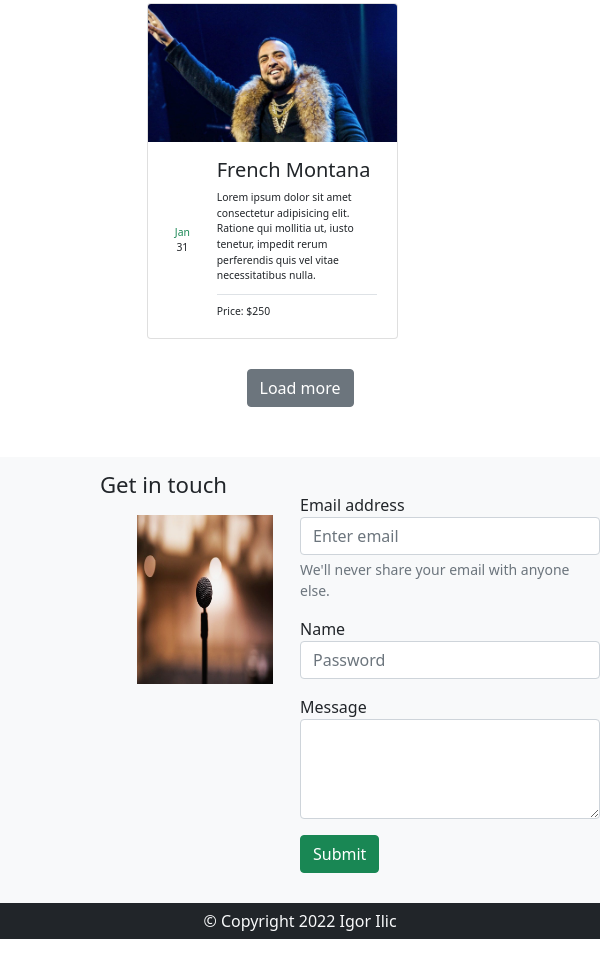
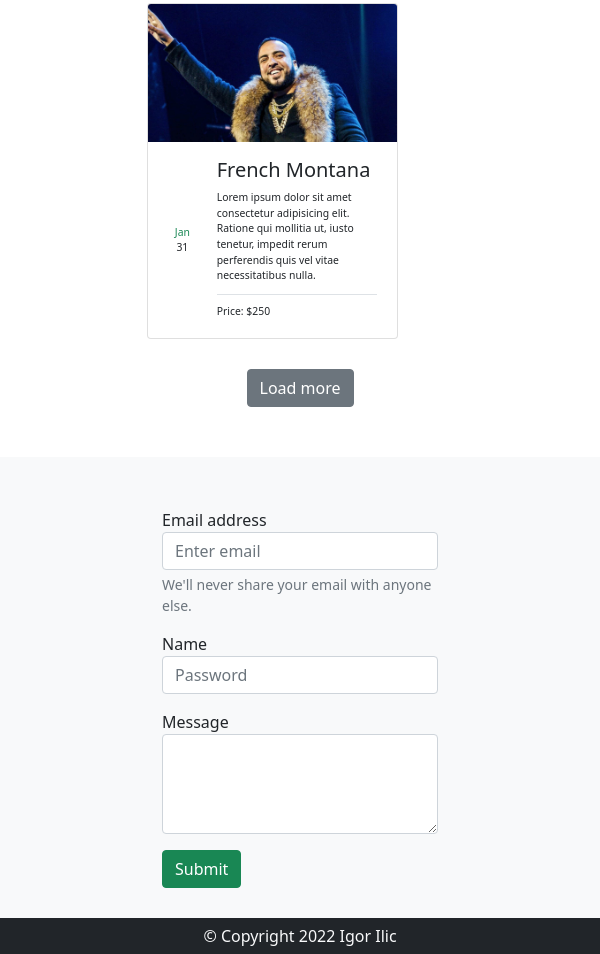
Before and after one commit to igoorilic/FE15-CR3-IgorIlic, a plain HTML site: page index.html in a window 600 px wide. Shown: the part 3886-4840 px from the top of the page. Drawn offline with nearby package versions, Linux system fonts and the light colour scheme.

Commit message:
final changes

```diff
--- a/css/style.scss
+++ b/css/style.scss
@@ -133,7 +133,7 @@
         display: flex;
         justify-content: flex-start;
         flex-basis: 50%;
-        padding-top: 3.5%;
+        padding-top: 2%;
     }
 
     .texting h4 {
@@ -185,3 +185,13 @@
             width: 50% !important;
         }
     }
+
+    @media (min-width: 480px) and (max-width: 760px) {
+        .leftside3 {
+            display: none !important;
+        }
+        .contact {
+            display: flex;
+            justify-content: center;
+        }
+    }
--- a/index.html
+++ b/index.html
@@ -230,14 +230,14 @@
         <div>
             <button type="button" class="btn btn-secondary test">Load more</button>
         </div>
-        <div class="contact bg-light">
-            <div class="leftside3 w-25 h-25">
+        <div class="contact bg-light row row-cols-1 row-cols-md-3 g-4">
+            <div class="leftside3 w-25 h-25 col col-md-5 col-sm-10">
                 <div class="texting">
                     <h4>Get in touch</h4>
                     <img src="image/contactpic.png" class="img-fluid w-50 h-100" alt="...">
                 </div>
             </div>
-            <div class="rightside3 w-25">
+            <div class="rightside3 w-25 col col-md-5 col-sm-10">
                 <form>
                     <div class="mb-3">
                         <label for="exampleInputEmail1" class="form-label marginzero">Email address</label>
```
Also changed, not shown: css/style.css, 1 other file.
